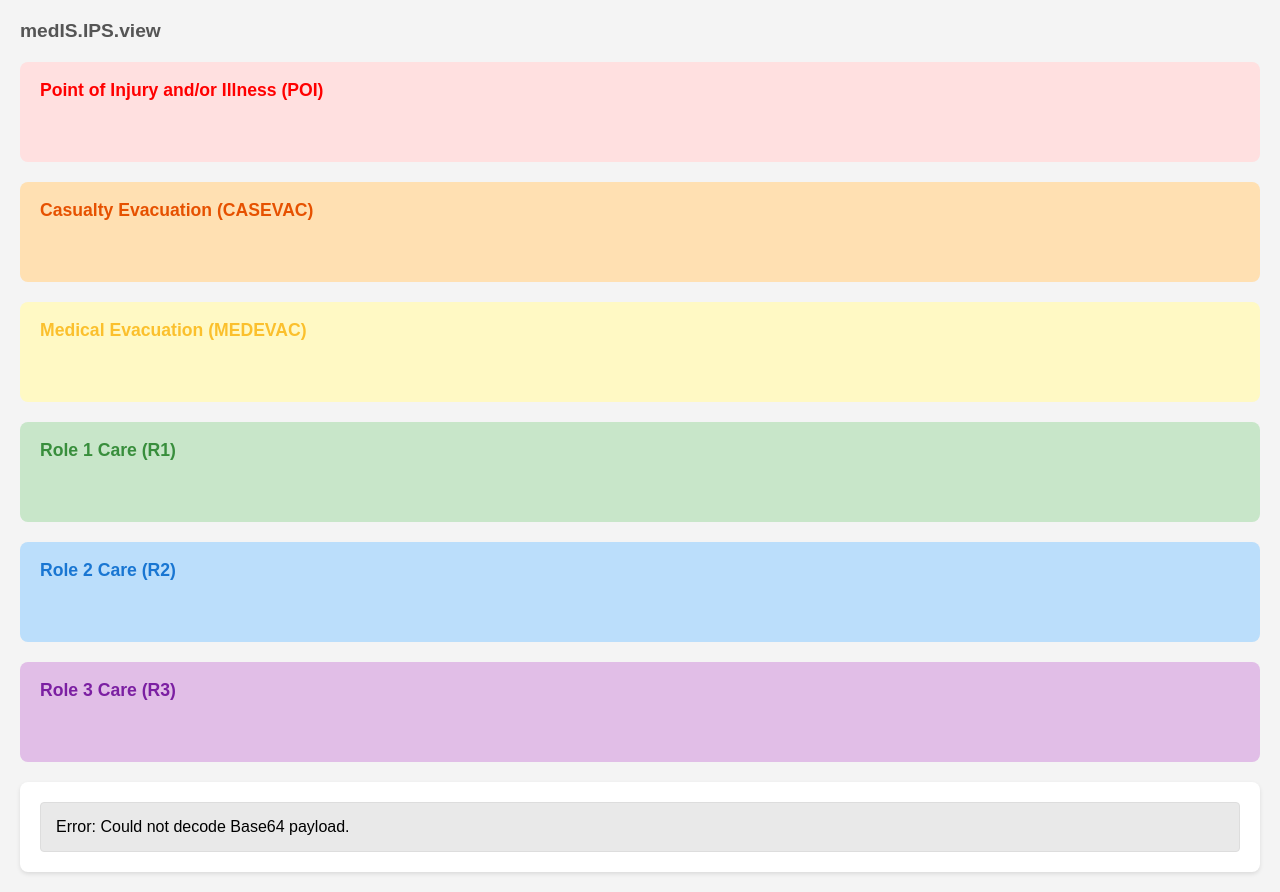
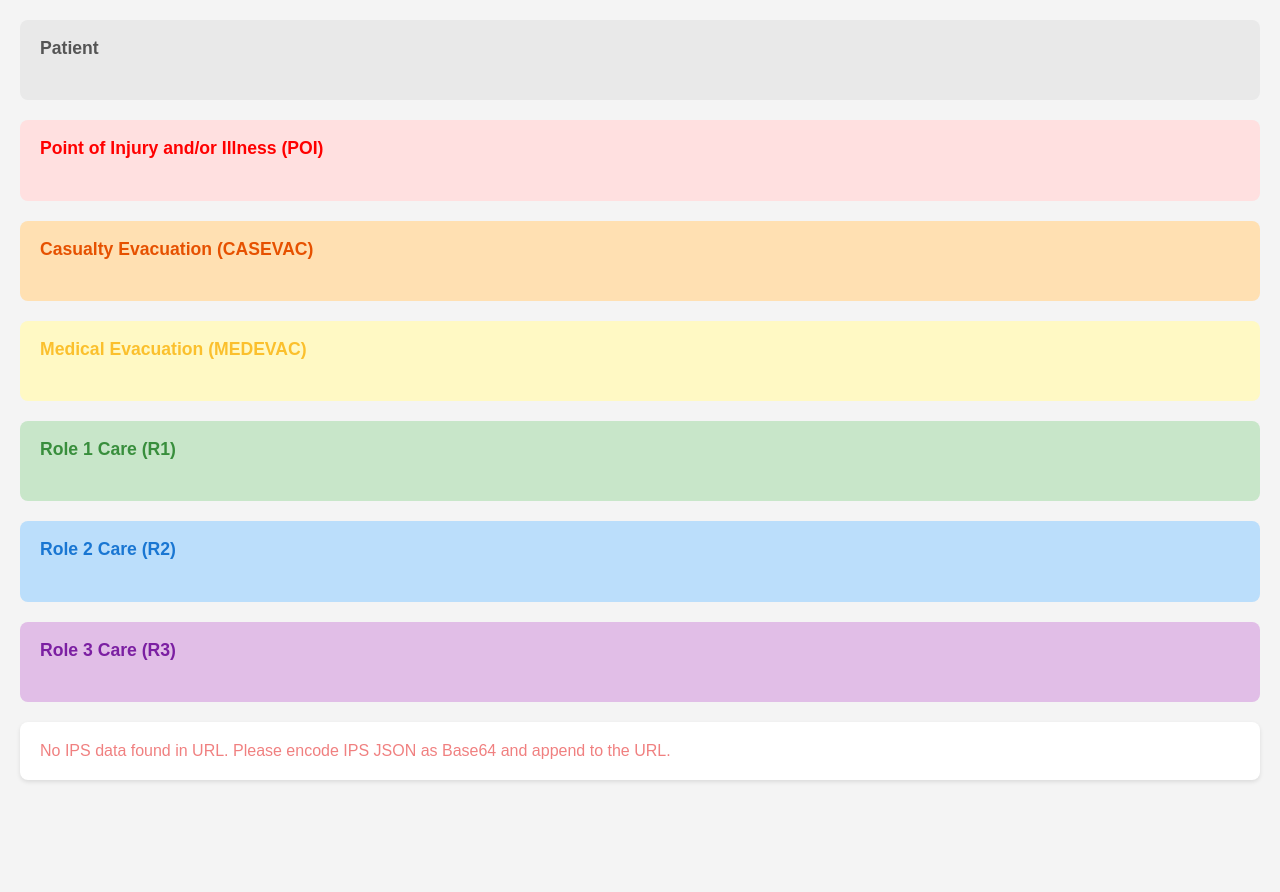
Before and after one commit to ajdench/NFC-IPS, a website: page index.html in a window 1280 px wide. After the commit the page ends 800 px from the top, so only its background shows below. Drawn offline with Linux system fonts and the light colour scheme.

Commit message:
feat: Refine white box and text styling
This commit refines the styling of the bottom white box and its text:

- Restored original "No IPS data found..." text in index.html.
- Removed all padding from the text within the white box in style.css.
- Ensured the white box remains only as tall as necessary.

```diff
--- a/index.html
+++ b/index.html
@@ -7,8 +7,10 @@
     <link rel="stylesheet" href="style.css">
 </head>
 <body>
-    <div class="header">
-        <span class="app-title">medIS.IPS.view</span>
+    <div class="info-box-wrapper">
+        <div class="info-box grey">
+            <h2 class="info-title">Patient</h2>
+        </div>
     </div>
 
     <div class="poi-box-wrapper">
@@ -50,9 +52,7 @@
 
     <div class="main-content-wrapper">
         <div class="container">
-            <div id="ips-display">
-                <p>Loading IPS data...</p>
-            </div>
+            <p>No IPS data found in URL. Please encode IPS JSON as Base64 and append to the URL.</p>
         </div>
     </div>
 
--- a/style.css
+++ b/style.css
@@ -13,33 +13,30 @@ body {
     min-height: 100vh;
     margin: 0;
     background-color: #f4f4f4;
-    padding-top: var(--standard-padding);
-    padding-bottom: var(--half-padding);
+    padding: var(--standard-padding);
     box-sizing: border-box; /* Include padding in height calculation */
+    gap: var(--standard-padding); /* Gap between direct children of body */
 }
 
 /* Layout */
-.header {
+/* .header styles removed as per request */
+
+.poi-box-wrapper,
+.info-box-wrapper {
     width: 100%;
-    padding-left: var(--standard-padding);
     box-sizing: border-box;
-    margin-bottom: var(--standard-padding);
-}
-
-.poi-box-wrapper {
-    width: 100%;
-    padding: 0 var(--standard-padding);
-    box-sizing: border-box;
-    margin-bottom: var(--standard-padding);
+    flex-grow: 1; /* Allow these wrappers to grow and take equal space */
+    display: flex; /* Ensure content inside wrapper is also flex */
+    flex-direction: column;
 }
 
 .main-content-wrapper {
     width: 100%;
-    padding: 0 var(--standard-padding);
     box-sizing: border-box;
-    flex-grow: 1; /* Allow it to take available space */
-    display: flex; /* Use flex to push container to bottom */
+    flex-grow: 0; /* Prevent it from taking extra space */
+    display: flex; /* Ensure content inside wrapper is also flex */
     flex-direction: column;
+    margin-top: auto; /* Push to the bottom */
 }
 
 /* Components */
@@ -49,9 +46,8 @@ body {
     color: #555;
 }
 
-.poi-box {
-    background-color: #ffe0e0; /* Pale red fill */
-    height: 100px; /* Fixed height */
+.poi-box,
+.info-box {
     padding: var(--standard-padding);
     border-radius: 8px;
     text-align: left;
@@ -59,35 +55,10 @@ body {
     display: flex; /* Use flexbox for content alignment */
     align-items: flex-start; /* Align content to the top */
     justify-content: flex-start; /* Align content to the left */
+    flex-grow: 1; /* Allow boxes to grow within their wrappers */
 }
 
-.poi-title {
-    font-size: 1.1em;
-    font-weight: bold;
-    color: red;
-    margin: 0; /* Remove default margins */
-    line-height: 1; /* Ensure no extra line height */
-    padding: 0; /* Ensure no internal padding */
-}
-
-.info-box-wrapper {
-    width: 100%;
-    padding: 0 var(--standard-padding);
-    box-sizing: border-box;
-    margin-bottom: var(--standard-padding);
-}
-
-.info-box {
-    height: 100px; /* Fixed height */
-    padding: var(--standard-padding);
-    border-radius: 8px;
-    text-align: left;
-    box-sizing: border-box; /* Include padding in height calculation */
-    display: flex; /* Use flexbox for content alignment */
-    align-items: flex-start; /* Align content to the top */
-    justify-content: flex-start; /* Align content to the left */
-}
-
+.poi-title,
 .info-title {
     font-size: 1.1em;
     font-weight: bold;
@@ -97,6 +68,16 @@ body {
 }
 
 /* Color variations for info boxes */
+.info-box.grey {
+    background-color: #e9e9e9; /* Pale grey */
+    color: #555; /* Darker grey text */
+}
+
+.poi-box {
+    background-color: #ffe0e0; /* Pale red fill */
+    color: red; /* Red text for POI */
+}
+
 .info-box.orange {
     background-color: #ffe0b2; /* Pale orange */
     color: #e65100; /* Darker orange text */
@@ -129,19 +110,14 @@ body {
     box-shadow: 0 2px 4px rgba(0, 0, 0, 0.1);
     text-align: left; /* Align text to the left */
     width: 100%; /* Full width within its wrapper */
-    margin-top: auto; /* Push to the bottom */
-    margin-bottom: var(--half-padding);
-    flex-shrink: 0; /* Prevent shrinking */
+    flex-grow: 0; /* Prevent container from growing */
     box-sizing: border-box;
 }
 
-#ips-display {
-    padding: 15px;
-    border: 1px solid #ddd;
-    border-radius: 4px;
-    background-color: #e9e9e9;
-    text-align: left;
-    white-space: pre-wrap; /* To preserve formatting of JSON */
-    width: 100%; /* Ensure it takes full width of its parent */
-    box-sizing: border-box; /* Include padding in width calculation */
+.container p {
+    color: lightcoral; /* Pale red color for text inside container */
+    padding: 0; /* No padding */
+    margin: 0; /* Remove default paragraph margins */
 }
+
+/* #ips-display styles removed as per request */
```
